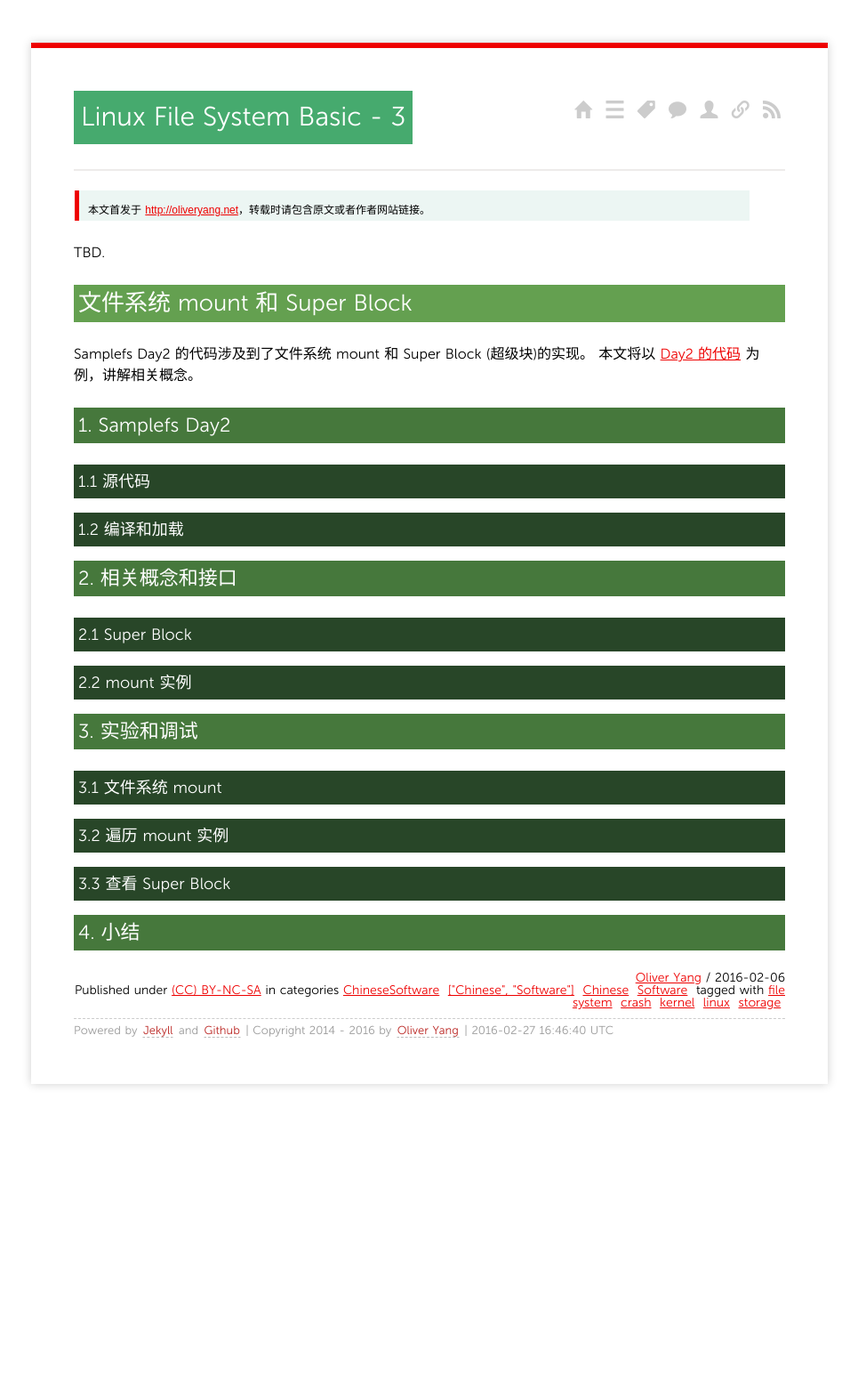
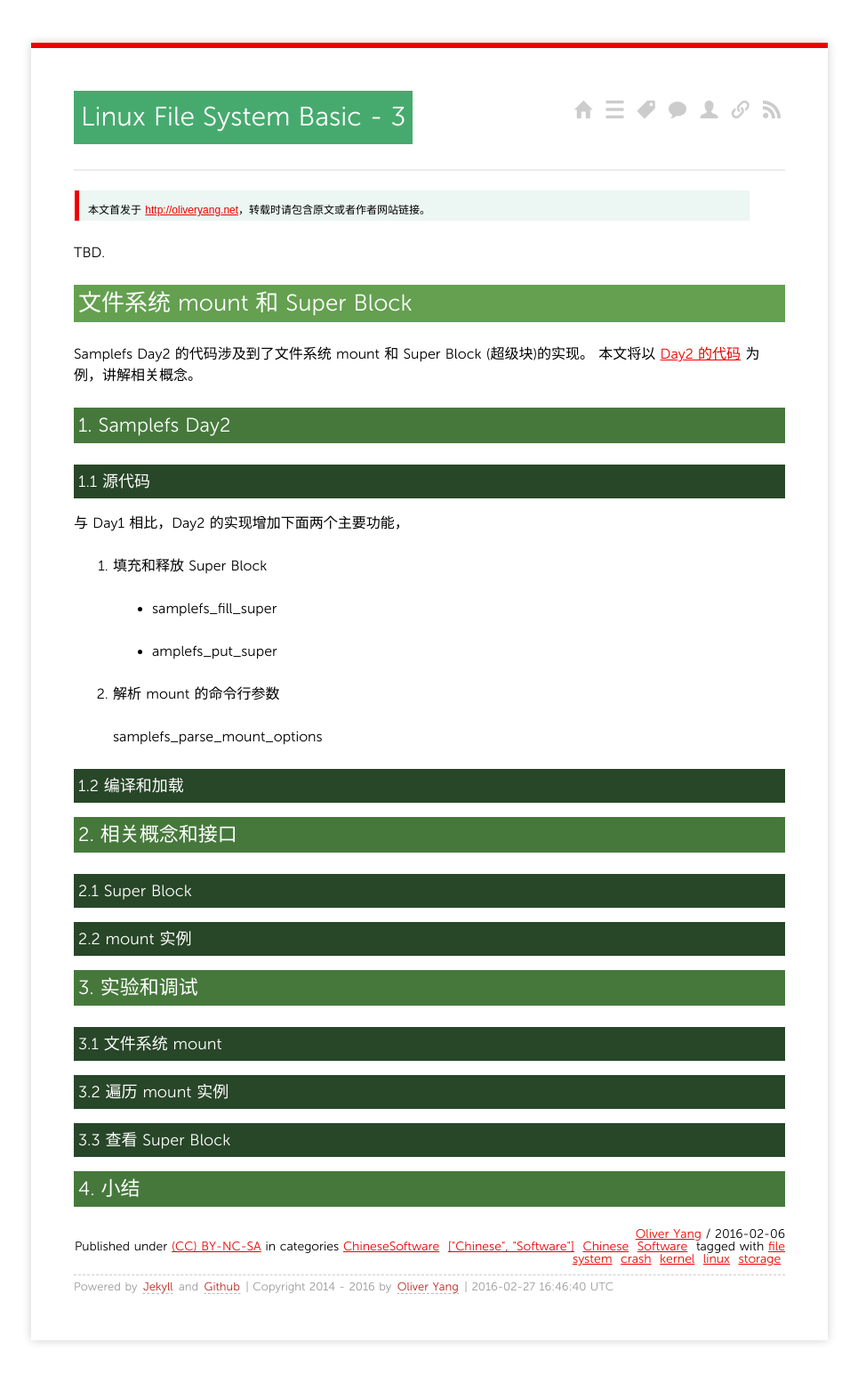
Before and after one commit to yangoliver/yangoliver.github.io, a Jekyll site: the page built from _posts/2016/2016-02-06-linux-file-system-basic-3.md, in a window 1280 px wide. Shown: the whole page at 89% size, without its empty margins (157-1122 px from the left). Built offline with Jekyll 4.4.1, drawn with Linux system fonts in a browser that asks for light colours; comment, search, counter and statistics services are not loaded; before the commit the page ends 1266 px from its top, so only the background shows below that.

Commit message:
draft: updates for day2 source code changes summary

```diff
--- a/_posts/2016/2016-02-06-linux-file-system-basic-3.md
+++ b/_posts/2016/2016-02-06-linux-file-system-basic-3.md
@@ -22,6 +22,18 @@ Samplefs Day2 的代码涉及到了文件系统 mount 和 Super Block (超级块
 
 #### 1.1 源代码
 
+与 Day1 相比，Day2 的实现增加下面两个主要功能，
+
+1. 填充和释放 Super Block
+
+   - samplefs_fill_super
+
+   - amplefs_put_super
+
+2. 解析 mount 的命令行参数
+
+   samplefs_parse_mount_options
+
 #### 1.2 编译和加载
 
 ### 2. 相关概念和接口
```
